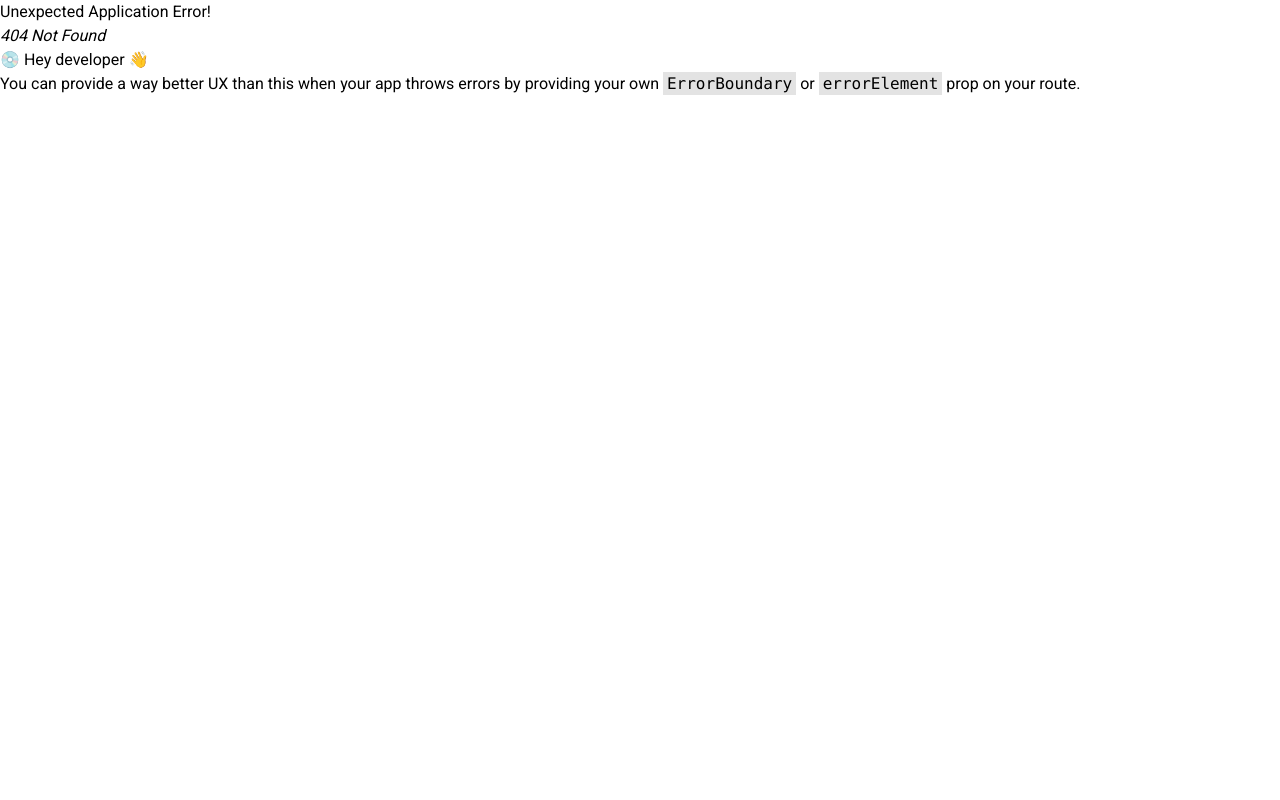
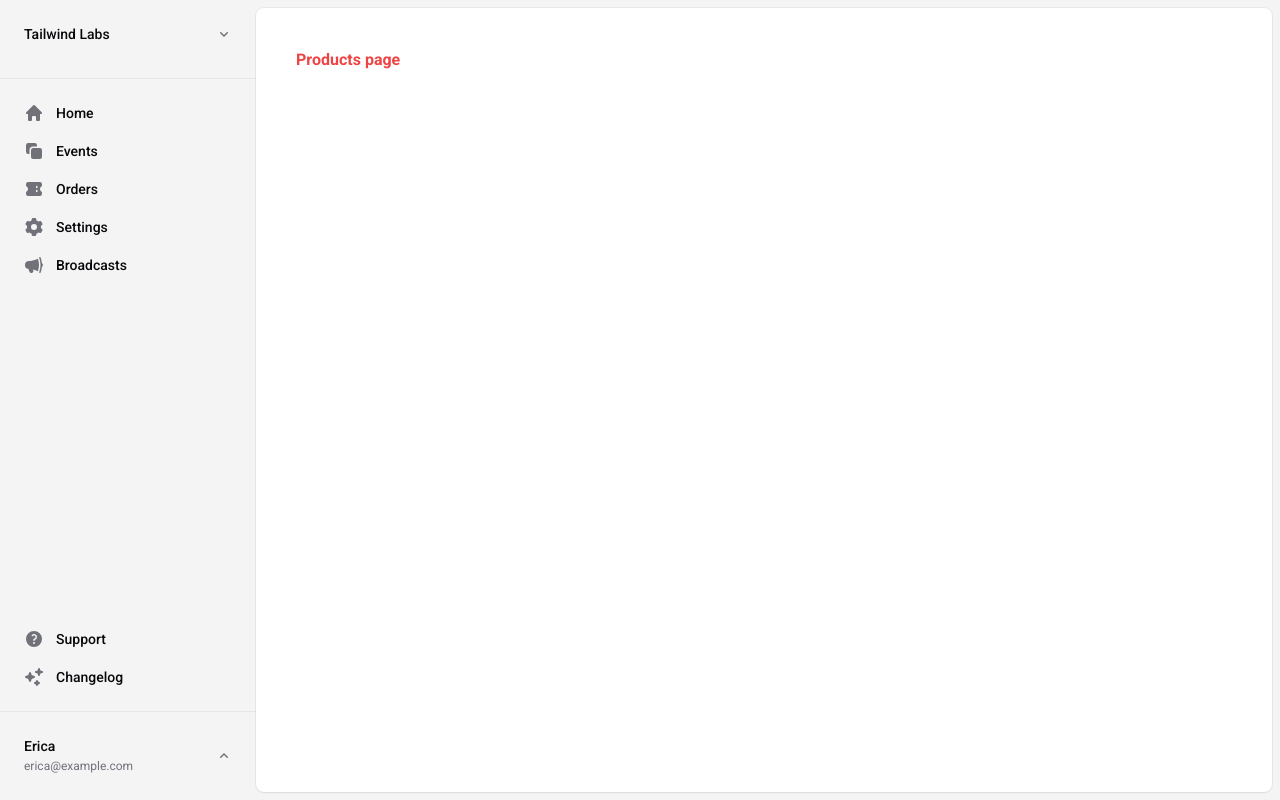
Before and after one commit to c0dn/h4g_front, a React (Vite) app: page /app/products in a window 1280 px wide. Before the commit this address had no page. Built offline with nearby package versions, Linux system fonts and the light colour scheme; sample sign-in values are in the browser's storage.

Commit message:
nested routing for dashboard

```diff
--- a/src/App.tsx
+++ b/src/App.tsx
@@ -5,10 +5,11 @@ import {ReactQueryDevtools} from "@tanstack/react-query-devtools";
 import {createRoot} from "react-dom/client";
 import './index.css'
 import Home from "./pages/Home.tsx";
-import Login from "./pages/Login.tsx";
-import WebNav from "./pages/WebNav.tsx";
-import MobNav from "./pages/MobNav.tsx";
-import { SidebarLayout } from './components/sidebar-layout'
+import Login from "./pages/auth/Login.tsx";
+import DashboardRoot from "./pages/DashboardRoot.tsx";
+import Product from "./pages/Product.tsx";
+import DashboardHome from "./pages/dashboard/DashboardHome.tsx";
+import Products from "./pages/Products.tsx";
 
 const queryClient = new QueryClient()
 
@@ -18,12 +19,7 @@ const Root = () => {
         <QueryClientProvider client={queryClient}>
             <AuthContextProvider>
                 <main>
-                    <SidebarLayout
-                        sidebar={<WebNav/>}
-                        navbar={<MobNav/>}
-                        >
-                        <Outlet/>
-                    </SidebarLayout>
+                    <Outlet/>
                 </main>
                 <ReactQueryDevtools initialIsOpen={false}/>
             </AuthContextProvider>
@@ -45,21 +41,25 @@ const router = createBrowserRouter([
             {
                 path: "login",
                 element: <Login/>
-            }
-            // {
-            //     path: "service/:uuid",
-            //     element: <ServiceRoot/>,
-            //     children: [
-            //         {
-            //             path: "",
-            //             element: <ServiceDetail/>
-            //         },
-            //         {
-            //             path: "mfa",
-            //             element: <ServiceMFA/>
-            //         }
-            //     ]
-            // },
+            },
+            {
+                path: "app",
+                element: <DashboardRoot/>,
+                children: [
+                    {
+                      path: "",
+                      element: <DashboardHome/>
+                    },
+                    {
+                        path: "product",
+                        element: <Product/>
+                    },
+                    {
+                        path: "products",
+                        element: <Products/>
+                    },
+                ]
+            },
         ],
     },
 ]);
--- /dev/null
+++ b/src/pages/DashboardRoot.tsx
@@ -0,0 +1,19 @@
+import {SidebarLayout} from "../components/sidebar-layout.tsx";
+import WebNav from "./WebNav.tsx";
+import MobNav from "./MobNav.tsx";
+import {Outlet} from "react-router-dom";
+
+export default function DashboardRoot() {
+
+    return (
+        <>
+            <SidebarLayout
+                sidebar={<WebNav/>}
+                navbar={<MobNav/>}
+            >
+                <Outlet/>
+            </SidebarLayout>
+        </>
+    );
+
+}
--- a/src/pages/Product.tsx
+++ b/src/pages/Product.tsx
@@ -0,0 +1,9 @@
+export default function Product() {
+
+    return (
+        <div>
+            <h1 className="font-bold text-red-500">Product page</h1>
+        </div>
+    );
+
+}
--- a/src/pages/Products.tsx
+++ b/src/pages/Products.tsx
@@ -0,0 +1,9 @@
+export default function Products() {
+
+    return (
+        <div>
+            <h1 className="font-bold text-red-500">Products page</h1>
+        </div>
+    );
+
+}
--- a/src/pages/Login.tsx
+++ b/src/pages/auth/Login.tsx
@@ -2,7 +2,7 @@ export default function Login() {
 
     return (
         <div>
-            <h1 className="font-bold text-red-500">sdnakdadjasdsa</h1>
+            <h1 className="font-bold text-red-500">Login page</h1>
         </div>
     );
 
--- /dev/null
+++ b/src/pages/dashboard/DashboardHome.tsx
@@ -0,0 +1,9 @@
+export default function DashboardHome() {
+
+    return (
+        <div>
+            <h1 className="font-bold text-red-500">Dashboard home nested</h1>
+        </div>
+    );
+
+}
```
